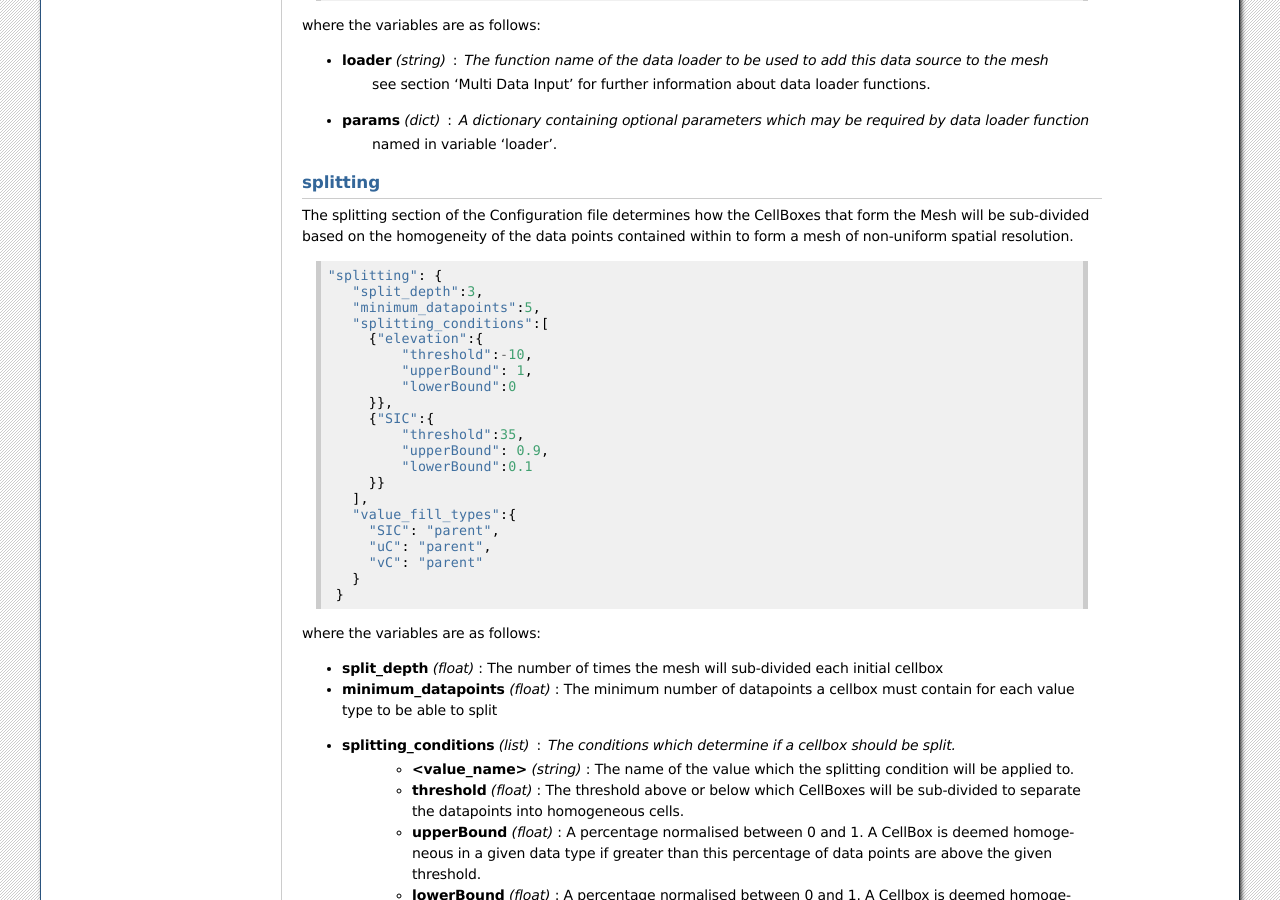
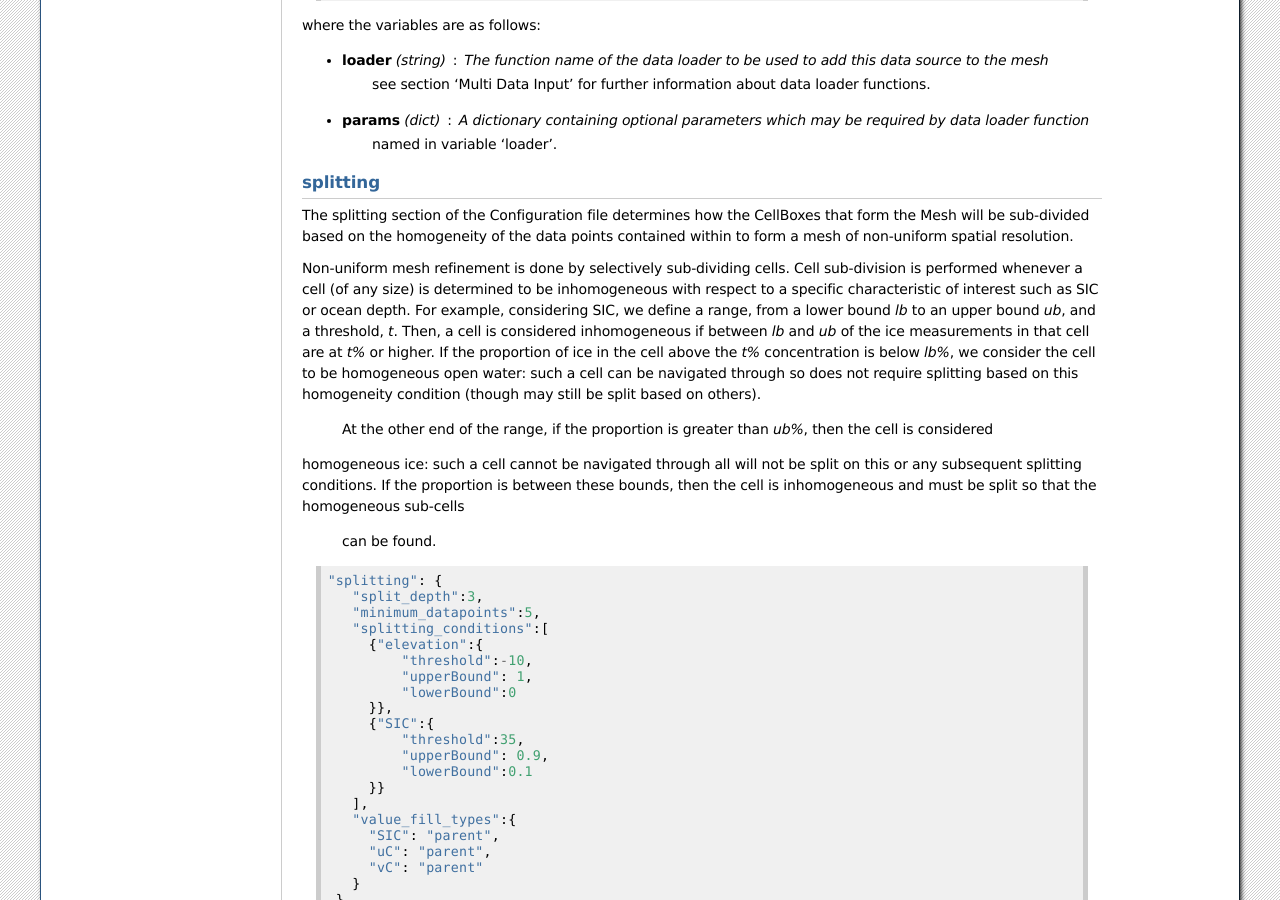
Before and after one commit to antarctica/MeshiPhi, a Sphinx documentation site: the page built from docs/source/sections/Configuration.rst, in a window 1280 px wide and 900 px high, scrolled down 3166 px. Built offline with Sphinx 7.4.7, drawn with Linux system fonts in a browser that asks for light colours.

Commit message:
minor updates to docs and logging

```diff
--- a/docs/source/sections/Configuration.rst
+++ b/docs/source/sections/Configuration.rst
@@ -205,6 +205,18 @@ The splitting section of the Configuration file determines how the CellBoxes tha
 Mesh will be sub-divided based on the homogeneity of the data points contained within to form a mesh
 of non-uniform spatial resolution.
 
+Non-uniform mesh refinement is done by selectively sub-dividing cells. Cell sub-division is performed
+whenever a cell (of any size) is determined to be inhomogeneous with respect to a specific characteristic
+of interest such as SIC or ocean depth. For example, considering SIC, we define a range, from a lower bound
+*lb* to an upper bound *ub*, and a threshold, *t*. Then, a cell is considered inhomogeneous if between *lb* and *ub*
+of the ice measurements in that cell are at *t%* or higher.  If the proportion of ice in the cell above the
+*t%* concentration is below *lb%*, we consider the cell to be homogeneous open water: such a cell can be navigated
+through so does not require splitting based on this homogeneity condition (though may still be split based on others).
+ At the other end of the range, if the proportion is greater than *ub%*, then the cell is considered
+homogeneous ice: such a cell cannot be navigated through all will not be split on this or any subsequent splitting conditions.
+If the proportion is between these bounds, then the cell is inhomogeneous and must be split so that the homogeneous sub-cells
+ can be found.
+
 ::
 
    "splitting": {
```
Also changed, not shown: 1 other file.
